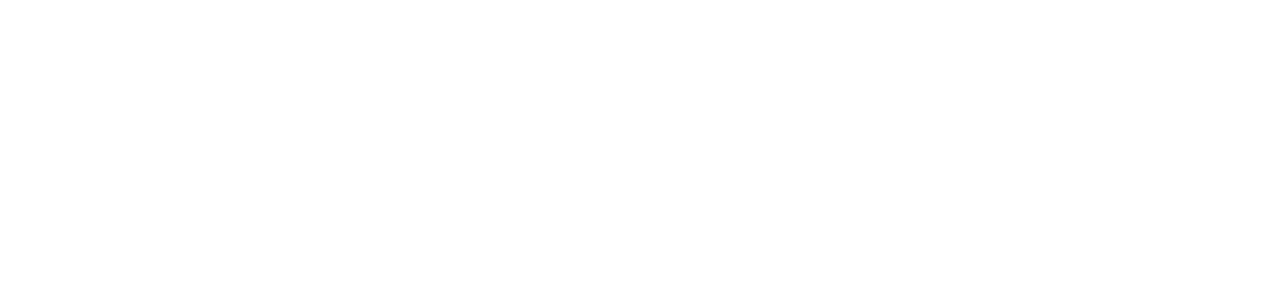
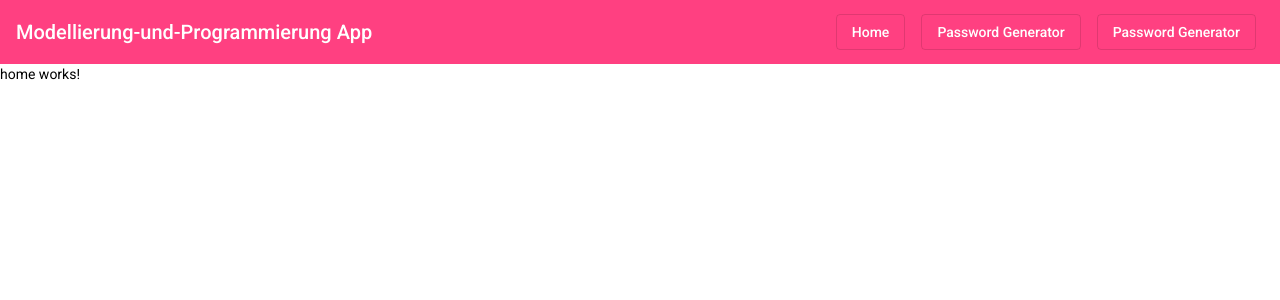
Before and after one commit to HedayatTajik/P107-Modellierung-und-Programmierung, an Angular app: page /home in a window 1280 px wide. Before the commit this address led to /. Shown: the top 300 px of the page. Built offline with nearby package versions, Linux system fonts and the light colour scheme.

Commit message:
add: homeComponent

```diff
--- a/src/app/app/app.component.css
+++ b/src/app/app/app.component.css
@@ -0,0 +1,6 @@
+.example-spacer {
+      flex: 1 1 auto;
+    }
+    .marging{
+      margin: 0.5rem;
+    }
--- a/src/app/app/app.component.html
+++ b/src/app/app/app.component.html
@@ -1,2 +1,13 @@
+
+  <mat-toolbar color="accent">
+    <span>Modellierung-und-Programmierung App</span>
+
+    <span class="example-spacer"></span>
+
+    <button class="marging" routerLink="/home" mat-stroked-button> Home</button>
+    <button class="marging" routerLink="/passwordGenerator" mat-stroked-button> Password Generator</button>
+    <button class="marging" routerLink="/passwordGenerator" mat-stroked-button> Password Generator</button>
+
+  </mat-toolbar>
 
 <router-outlet></router-outlet>
--- /dev/null
+++ b/src/app/home/home/home.component.html
@@ -0,0 +1 @@
+<p>home works!</p>
--- /dev/null
+++ b/src/app/home/home/home.component.ts
@@ -0,0 +1,15 @@
+import { Component, OnInit } from '@angular/core';
+
+@Component({
+  selector: 'app-home',
+  templateUrl: './home.component.html',
+  styleUrls: ['./home.component.css']
+})
+export class HomeComponent implements OnInit {
+
+  constructor() { }
+
+  ngOnInit(): void {
+  }
+
+}
```
Also changed, not shown: src/app/app-routing.module.ts (+11 -1 lines), src/app/app.module.ts (+6 -2 lines), src/app/home/home/home.component.css (added), 1 other file (tests, documents, lock files or other folders).
